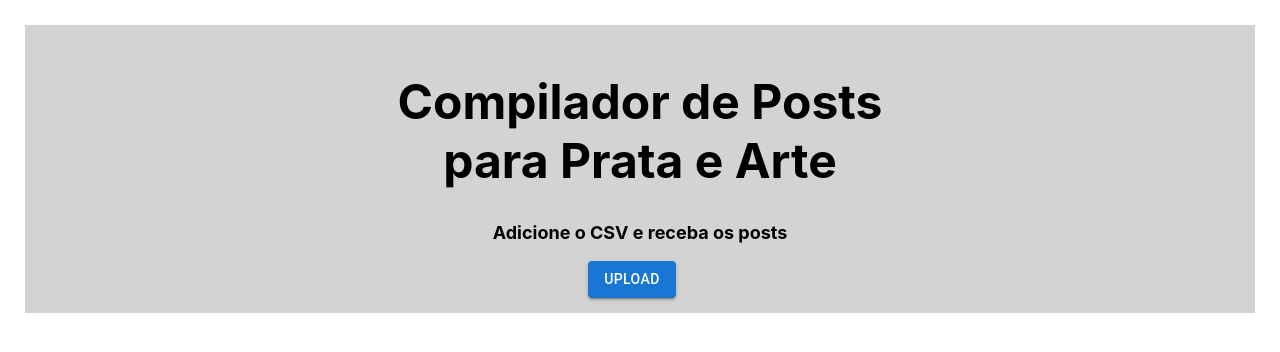
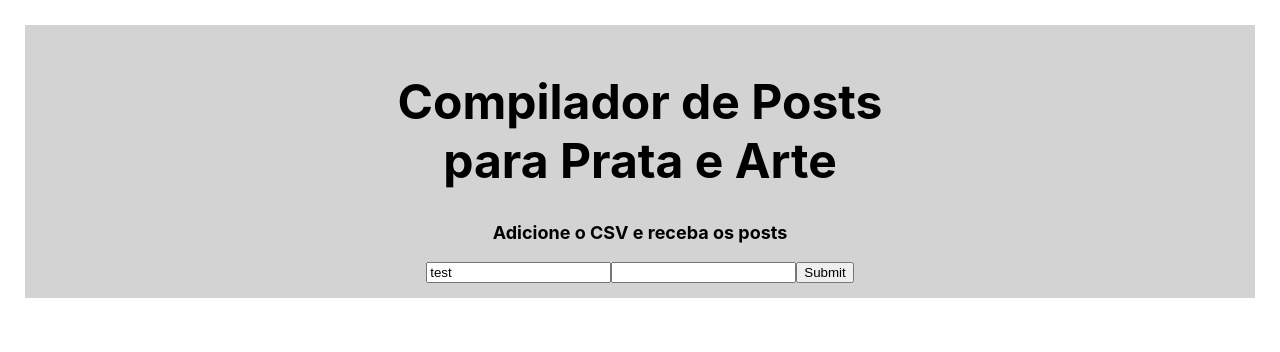
Before and after one commit to phfdonda/prata-e-arte, a Next.js app: page / in a window 1280 px wide. Shown: the top 352 px of the page. Built offline with nearby package versions, Linux system fonts and the light colour scheme.

Commit message:
Create components folder, add react-hook-form, remove mui

```diff
--- /dev/null
+++ b/components/SendButton/SendButton.jsx
@@ -0,0 +1,5 @@
+import * as React from "react";
+
+export default function SendButton() {
+  return <></>;
+}
--- /dev/null
+++ b/components/UploadButton/UploadButton.jsx
@@ -0,0 +1,5 @@
+import * as React from "react";
+
+export default function UploadButton() {
+  return <></>;
+}
--- /dev/null
+++ b/components/index.js
@@ -0,0 +1,4 @@
+import SendButton from "./SendButton/SendButton";
+import UploadButton from "./UploadButton/UploadButton";
+
+export { SendButton, UploadButton };
--- a/package.json
+++ b/package.json
@@ -11,10 +11,12 @@
   "dependencies": {
     "@emotion/react": "^11.8.2",
     "@emotion/styled": "^11.8.1",
+    "@mui/icons-material": "^5.5.1",
     "@mui/material": "^5.5.3",
     "next": "12.1.3",
     "react": "18.0.0",
     "react-dom": "18.0.0",
+    "react-hook-form": "^7.29.0",
     "sass": "^1.49.10"
   },
   "devDependencies": {
--- a/pages/index.js
+++ b/pages/index.js
@@ -1,14 +1,20 @@
 import Head from "next/head";
-import Image from "next/image";
-import { styled } from "@mui/material/styles";
-import Button from "@mui/material/Button";
-import IconButton from "@mui/material/IconButton";
+// import { SendButton, UploadButton } from "../components";s
+import { useForm } from "react-hook-form";
+
 import styles from "../styles/Home.module.scss";
 
 export default function Home() {
-  const Input = styled("input")({
-    display: "none",
-  });
+  const {
+    register,
+    handleSubmit,
+    watch,
+    formState: { errors },
+  } = useForm();
+
+  const onSubmit = (data) => console.log(data);
+
+  console.log(watch("example"));
 
   return (
     <div className={styles.container}>
@@ -28,26 +34,15 @@ export default function Home() {
         </h1>
 
         <p className={styles.description}>Adicione o CSV e receba os posts</p>
+        <form id="csvForm" onSubmit={handleSubmit(onSubmit)}>
+          <input defaultValue="test" {...register("example")} />
+          <input {...register("exampleRequired", { required: true })} />
+          {errors.exampleRequired && <span>This field is required</span>}
+          <input type="submit" />
 
-        <label htmlFor="contained-button-file">
-          <Input
-            accept=".csv"
-            id="contained-button-file"
-            multiple
-            type="file"
-          />
-          <Button variant="contained" component="span">
-            Upload
-          </Button>
-        </label>
-        <label htmlFor="icon-button-file">
-          <Input accept=".csv" id="icon-button-file" type="file" />
-          <IconButton
-            color="primary"
-            aria-label="upload picture"
-            component="span"
-          ></IconButton>
-        </label>
+          {/* <UploadButton />
+          <SendButton /> */}
+        </form>
       </main>
     </div>
   );
--- /dev/null
+++ b/utils/retrieveDataFromCSV.js
@@ -0,0 +1,3 @@
+export function retrieveDataFromCsv(csv) {
+  console.log("csv retrieved");
+}
```
Also changed, not shown: utils/formListener.jsx (added, +11 -0 lines), components/Form/Form.jsx (added), utils/index.js (added), 1 other file (tests, documents, lock files or other folders).
